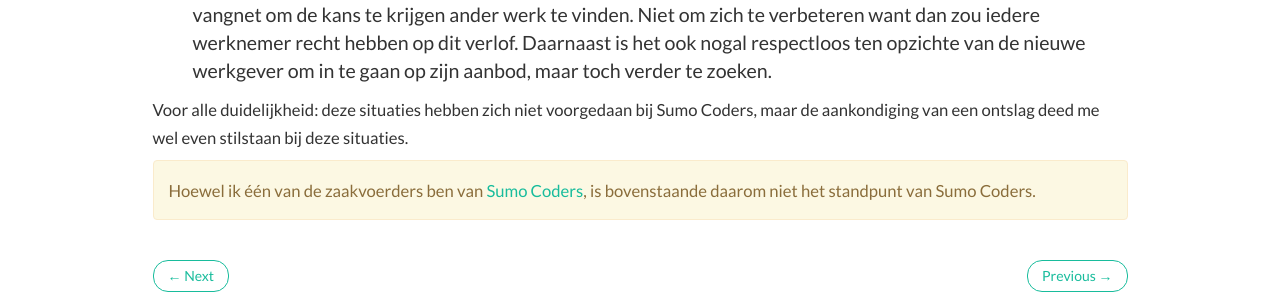
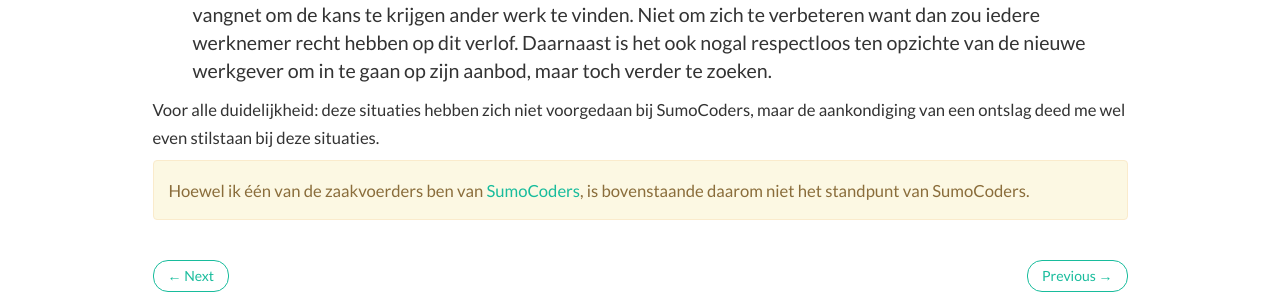
Before and after one commit to tijsverkoyen/tijsverkoyen.github.io, a Jekyll site: the page built from _posts/2016-05-12-sollicitatie-verlof.md, in a window 1280 px wide and 900 px high, scrolled down 1839 px. Shown: the part 168-462 px from the top of the window. Built offline with Jekyll 4.4.1, drawn with Linux system fonts in a browser that asks for light colours; nearby versions of some CDN libraries; comment, search, counter and statistics services are not loaded.

Commit message:
Always use SumoCoders instead of Sumo Coders, Sumocoders, ...

```diff
--- a/_includes/_sumo_disclaimer_nl.html
+++ b/_includes/_sumo_disclaimer_nl.html
@@ -1,6 +1,6 @@
 <div class="alert alert-warning">
   <small>
-    Hoewel ik één van de zaakvoerders ben van <a href="http://sumocoders.be">Sumo Coders</a>, is bovenstaande daarom niet
-    het standpunt van Sumo Coders.
+    Hoewel ik één van de zaakvoerders ben van <a href="http://sumocoders.be">SumoCoders</a>, is bovenstaande daarom niet
+    het standpunt van SumoCoders.
   </small>
 </div>
--- a/_posts/2016-05-12-sollicitatie-verlof.md
+++ b/_posts/2016-05-12-sollicitatie-verlof.md
@@ -74,7 +74,7 @@ Enkele kleine aanpassingen lijken me ook voldoende:
   toch verder te zoeken.
 
 
-<small>Voor alle duidelijkheid: deze situaties hebben zich niet voorgedaan bij Sumo Coders, maar de aankondiging van een
+<small>Voor alle duidelijkheid: deze situaties hebben zich niet voorgedaan bij SumoCoders, maar de aankondiging van een
 ontslag deed me wel even stilstaan bij deze situaties.</small>
 
 {% include _sumo_disclaimer_nl.html %}
```
